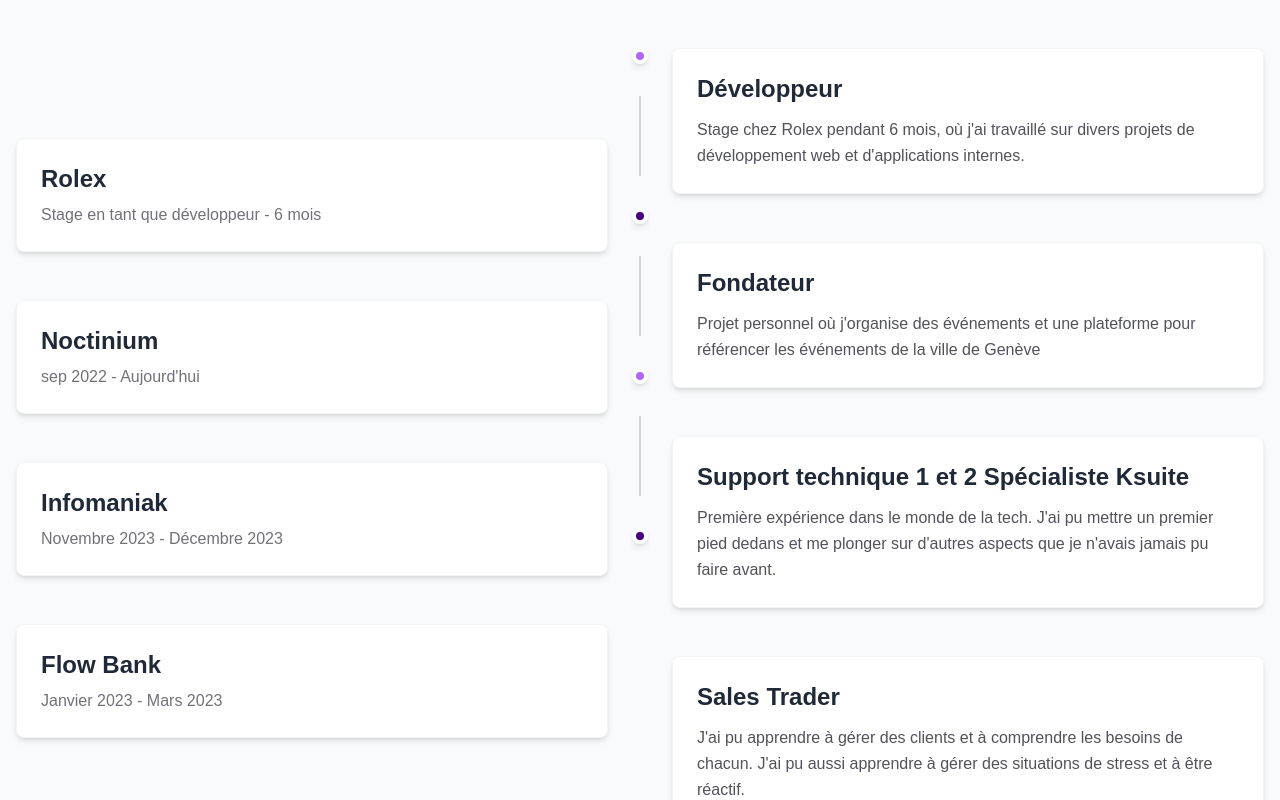
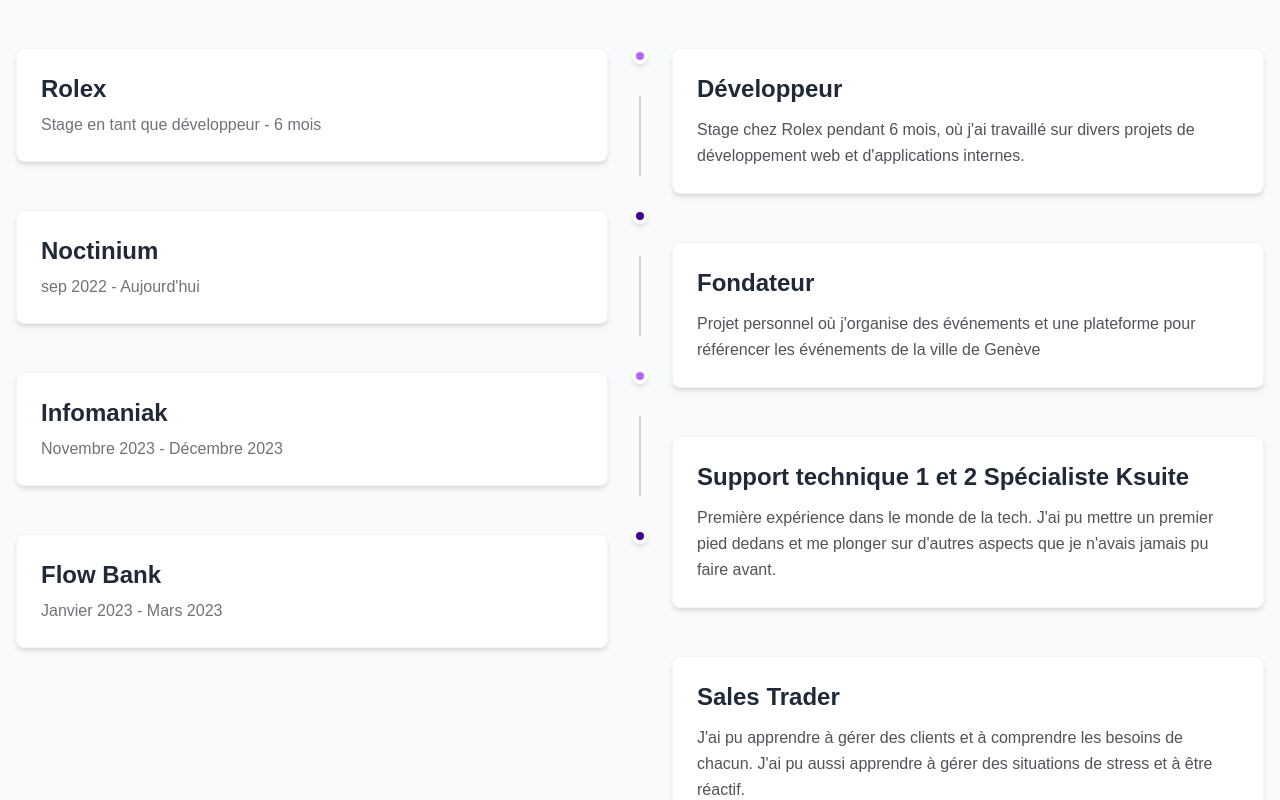
Before and after one commit to Niwa-Yume/Portfolio, an Angular app: page / in a window 1280 px wide. Shown: the part 1460-2260 px from the top of the page. Built offline with nearby package versions, Linux system fonts and the light colour scheme.

Commit message:
responsive parfait

```diff
--- a/src/app/home/home.component.html
+++ b/src/app/home/home.component.html
@@ -127,33 +127,65 @@
     </h2>
 
     <!-- Container principal -->
-    <div class="relative flex flex-col md:flex-row justify-between items-start md:items-center max-w-7xl mx-auto">
+    <div class="relative max-w-7xl mx-auto">
+      <!-- Version mobile (flex en colonne) -->
+      <div class="md:hidden space-y-8">
+        <!-- Expérience 1 -->
+        <div class="flex flex-col gap-4">
+          <div class="w-full">
+            <div class="bg-white rounded-lg p-6 shadow-md hover:shadow-lg transition-all duration-300 border border-gray-100">
+              <h3 class="text-2xl font-semibold text-gray-800 mb-2">Rolex</h3>
+              <p class="text-zinc-500">Stage en tant que développeur - 6 mois</p>
+            </div>
+          </div>
+          <div class="w-full">
+            <div class="bg-white rounded-lg p-6 shadow-md hover:shadow-lg transition-all duration-300 border border-gray-100">
+              <h3 class="text-2xl font-semibold text-gray-800 mb-3">Développeur</h3>
+              <p class="text-zinc-600 leading-relaxed">Stage chez Rolex pendant 6 mois, où j'ai travaillé sur divers projets de développement web et d'applications internes.</p>
+            </div>
+          </div>
+        </div>
+
+        <!-- Répéter le même pattern pour les autres expériences -->
+        <!-- Expérience 2 -->
+        <div class="flex flex-col gap-4">
+          <div class="w-full">
+            <div class="bg-white rounded-lg p-6 shadow-md hover:shadow-lg transition-all duration-300 border border-gray-100">
+              <h3 class="text-2xl font-semibold text-gray-800 mb-2">Noctinium</h3>
+              <p class="text-zinc-500">sep 2022 - Aujourd'hui</p>
+            </div>
+          </div>
+          <div class="w-full">
+            <div class="bg-white rounded-lg p-6 shadow-md hover:shadow-lg transition-all duration-300 border border-gray-100">
+              <h3 class="text-2xl font-semibold text-gray-800 mb-3">Fondateur</h3>
+              <p class="text-zinc-600 leading-relaxed">Projet personnel où j'organise des événements et une plateforme pour référencer les événements de la ville de Genève</p>
+            </div>
+          </div>
+        </div>
+
+        <!-- Autres expériences en mobile... -->
+      </div>
+
+      <!-- Version desktop avec timeline (votre design original) -->
+      <div class="hidden md:flex justify-between items-start">
         <!-- Colonne gauche -->
-      <div class="w-full md:w-1/2 space-y-12 relative z-10 md:pr-8">
-        <!-- Rolex -->
-        <div
-          class="bg-white rounded-lg p-6 shadow-md hover:shadow-lg transition-all duration-300 border border-gray-100">
+        <div class="w-1/2 space-y-12 relative z-10 pr-8">
+          <div class="bg-white rounded-lg p-6 shadow-md hover:shadow-lg transition-all duration-300 border border-gray-100">
             <h3 class="text-2xl font-semibold text-gray-800 mb-2">Rolex</h3>
             <p class="text-zinc-500">Stage en tant que développeur - 6 mois</p>
           </div>
 
-        <!-- Noctinium -->
-        <div
-          class="bg-white rounded-lg p-6 shadow-md hover:shadow-lg transition-all duration-300 border border-gray-100">
+          <div class="bg-white rounded-lg p-6 shadow-md hover:shadow-lg transition-all duration-300 border border-gray-100">
             <h3 class="text-2xl font-semibold text-gray-800 mb-2">Noctinium</h3>
             <p class="text-zinc-500">sep 2022 - Aujourd'hui</p>
           </div>
 
-        <!-- Infomaniak -->
-        <div
-          class="bg-white rounded-lg p-6 shadow-md hover:shadow-lg transition-all duration-300 border border-gray-100">
+          <div class="bg-white rounded-lg p-6 shadow-md hover:shadow-lg transition-all duration-300 border border-gray-100">
             <h3 class="text-2xl font-semibold text-gray-800 mb-2">Infomaniak</h3>
             <p class="text-zinc-500">Novembre 2023 - Décembre 2023</p>
           </div>
 
-        <!-- Flow Bank -->
-        <div
-          class="bg-white rounded-lg p-6 shadow-md hover:shadow-lg transition-all duration-300 border border-gray-100">
+          <div class="bg-white rounded-lg p-6 shadow-md hover:shadow-lg transition-all duration-300 border border-gray-100">
             <h3 class="text-2xl font-semibold text-gray-800 mb-2">Flow Bank</h3>
             <p class="text-zinc-500">Janvier 2023 - Mars 2023</p>
           </div>
@@ -171,37 +203,26 @@
         </div>
 
         <!-- Colonne droite -->
-      <div class="w-full md:w-1/2 md:pl-8 space-y-12 relative z-10">
-        <!-- Développeur -->
-        <div
-          class="bg-white rounded-lg p-6 shadow-md hover:shadow-lg transition-all duration-300 border border-gray-100">
+        <div class="w-1/2 space-y-12 relative z-10 pl-8">
+          <div class="bg-white rounded-lg p-6 shadow-md hover:shadow-lg transition-all duration-300 border border-gray-100">
             <h3 class="text-2xl font-semibold text-gray-800 mb-3">Développeur</h3>
-          <p class="text-zinc-600 leading-relaxed">Stage chez Rolex pendant 6 mois, où j'ai travaillé sur divers projets
-            de développement web et d'applications internes.</p>
+            <p class="text-zinc-600 leading-relaxed">Stage chez Rolex pendant 6 mois, où j'ai travaillé sur divers projets de développement web et d'applications internes.</p>
           </div>
 
-        <!-- Fondateur -->
-        <div
-          class="bg-white rounded-lg p-6 shadow-md hover:shadow-lg transition-all duration-300 border border-gray-100">
+          <div class="bg-white rounded-lg p-6 shadow-md hover:shadow-lg transition-all duration-300 border border-gray-100">
             <h3 class="text-2xl font-semibold text-gray-800 mb-3">Fondateur</h3>
-          <p class="text-zinc-600 leading-relaxed">Projet personnel où j'organise des événements et une plateforme pour
-            référencer les événements de la ville de Genève</p>
+            <p class="text-zinc-600 leading-relaxed">Projet personnel où j'organise des événements et une plateforme pour référencer les événements de la ville de Genève</p>
           </div>
 
-        <!-- Support technique -->
-        <div
-          class="bg-white rounded-lg p-6 shadow-md hover:shadow-lg transition-all duration-300 border border-gray-100">
+          <div class="bg-white rounded-lg p-6 shadow-md hover:shadow-lg transition-all duration-300 border border-gray-100">
             <h3 class="text-2xl font-semibold text-gray-800 mb-3">Support technique 1 et 2 Spécialiste Ksuite</h3>
-          <p class="text-zinc-600 leading-relaxed">Première expérience dans le monde de la tech. J'ai pu mettre un
-            premier pied dedans et me plonger sur d'autres aspects que je n'avais jamais pu faire avant.</p>
+            <p class="text-zinc-600 leading-relaxed">Première expérience dans le monde de la tech. J'ai pu mettre un premier pied dedans et me plonger sur d'autres aspects que je n'avais jamais pu faire avant.</p>
           </div>
 
-        <!-- Sales Trader -->
-        <div
-          class="bg-white rounded-lg p-6 shadow-md hover:shadow-lg transition-all duration-300 border border-gray-100">
+          <div class="bg-white rounded-lg p-6 shadow-md hover:shadow-lg transition-all duration-300 border border-gray-100">
             <h3 class="text-2xl font-semibold text-gray-800 mb-3">Sales Trader</h3>
-          <p class="text-zinc-600 leading-relaxed">J'ai pu apprendre à gérer des clients et à comprendre les besoins de
-            chacun. J'ai pu aussi apprendre à gérer des situations de stress et à être réactif.</p>
+            <p class="text-zinc-600 leading-relaxed">J'ai pu apprendre à gérer des clients et à comprendre les besoins de chacun. J'ai pu aussi apprendre à gérer des situations de stress et à être réactif.</p>
+          </div>
         </div>
       </div>
     </div>
--- a/src/styles.css
+++ b/src/styles.css
@@ -357,6 +357,8 @@
     min-width: auto;
     padding: 0.5rem;
     font-size: 0.875rem;
+    color: white;
+    background: #420084;
   }
 
   h1 {
```
Lines whose indentation alone changed are shown as unchanged.
